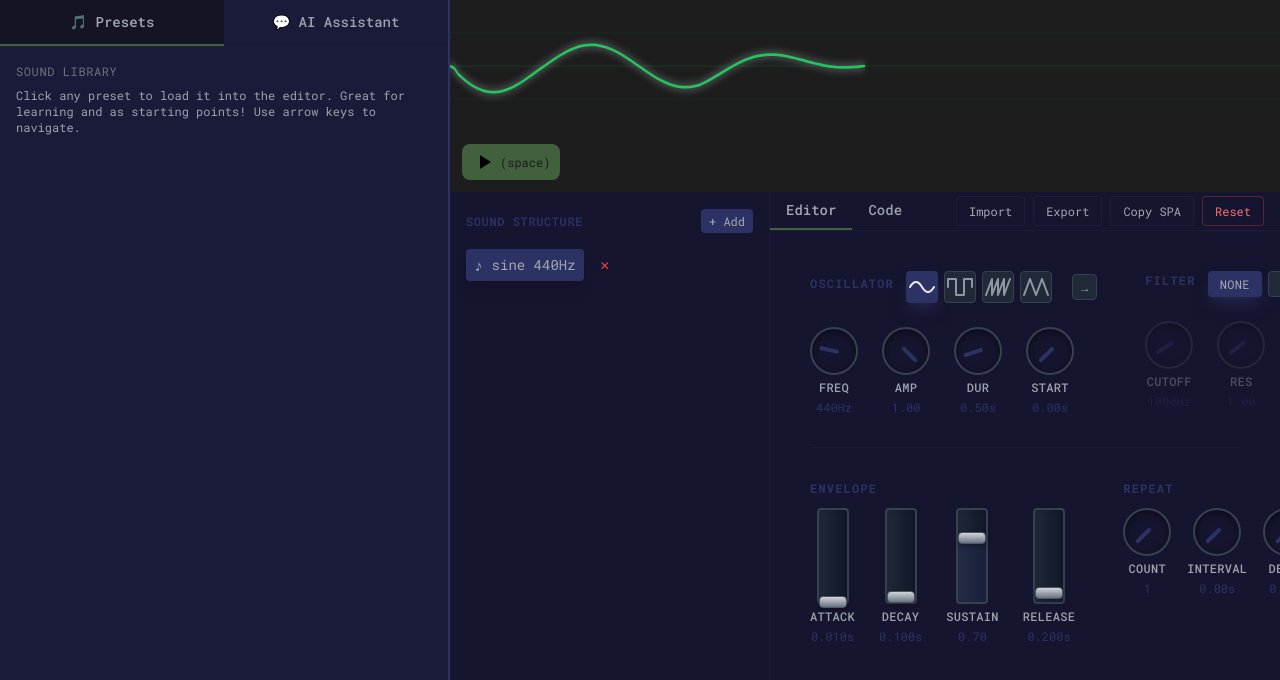
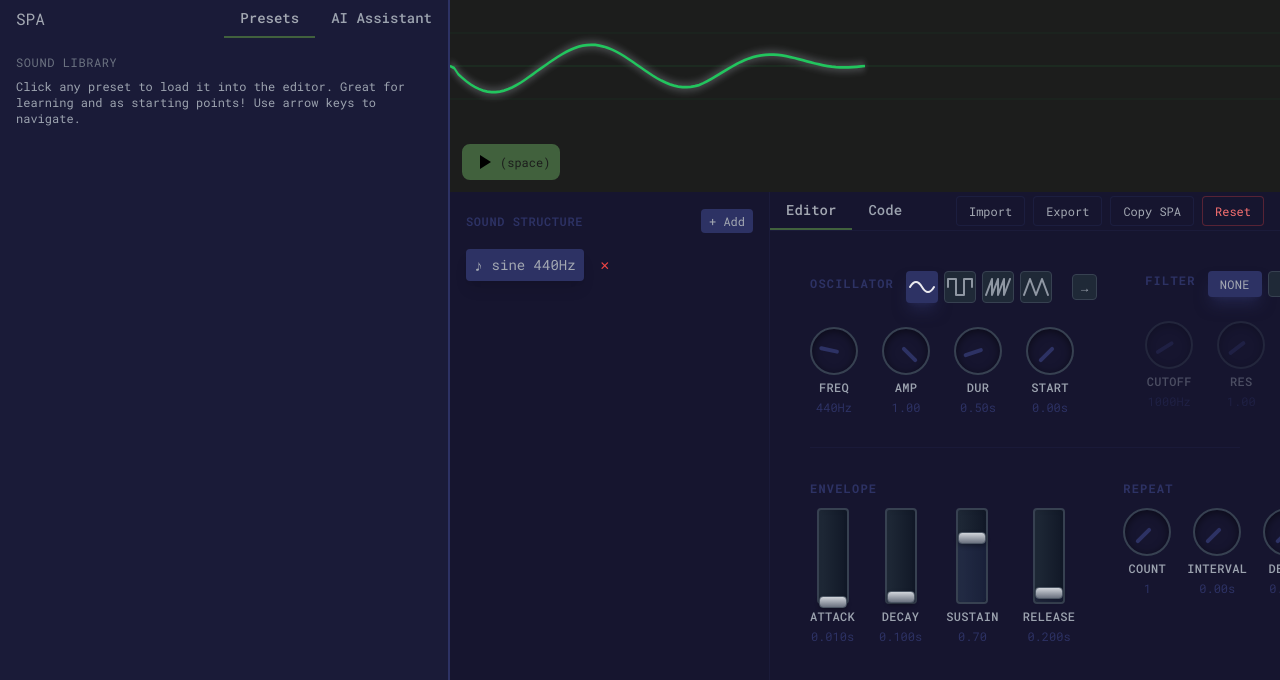
Before and after one commit to noiseflood/spa, a Next.js app in the folder web/: page /editor in a window 1280 px wide. Shown: the top 680 px of the page. Built offline with nearby package versions, Linux system fonts and the light colour scheme.

Commit message:
Update styles

```diff
--- a/web/components/CodeEditor.tsx
+++ b/web/components/CodeEditor.tsx
@@ -477,7 +477,7 @@ export default function CodeEditor({
       )}
 
       {/* Toolbar */}
-      <div className="flex items-center justify-between p-2 bg-navy-dark border-b border-navy-light/20">
+      <div className="flex items-center justify-between p-2 bg-navy-dark border-b border-navy-light/20 select-none">
         <div className="flex items-center gap-2">
           <span className="text-xs text-gray-500">
             {error ? (
--- a/web/components/UnifiedSidebar.tsx
+++ b/web/components/UnifiedSidebar.tsx
@@ -90,10 +90,7 @@ export default function UnifiedSidebar({
     setChatMessages((prevMessages) => {
       const lastMessage = prevMessages[prevMessages.length - 1];
       if (lastMessage?.isLoading) {
-        return [
-          ...prevMessages.slice(0, -1),
-          { ...lastMessage, content: `${loadingText}${dots}` },
-        ];
+        return [...prevMessages.slice(0, -1), { ...lastMessage, content: `${loadingText}${dots}` }];
       }
       return prevMessages;
     });
@@ -395,11 +392,20 @@ export default function UnifiedSidebar({
       setDotCount(1); // Reset dot animation
 
       // Add loading message
-      const loadingMessage = { role: 'assistant' as const, content: `${loadingText}.`, isLoading: true };
+      const loadingMessage = {
+        role: 'assistant' as const,
+        content: `${loadingText}.`,
+        isLoading: true,
+      };
       setChatMessages([...updatedMessages, loadingMessage]);
 
       try {
-        const responseMessages = await sendChatMessages(updatedMessages, apiKey, onEditorUpdate, currentSPA);
+        const responseMessages = await sendChatMessages(
+          updatedMessages,
+          apiKey,
+          onEditorUpdate,
+          currentSPA
+        );
         setChatMessages(responseMessages);
       } catch (error) {
         console.error('Error sending message:', error);
@@ -460,21 +466,27 @@ export default function UnifiedSidebar({
 
   return (
     <div className="w-[450px] bg-navy-medium border-r-2 border-navy-light flex flex-col h-full">
+      <div className="flex justify-between items-center">
+        <div>
+          <a href="/" rel="noopener noreferrer" className="px-4">
+            SPA
+          </a>
+        </div>
         {/* Tab Header */}
-      <div className="flex border-b border-navy-light/20">
+        <div className="flex select-none">
           <button
             onMouseEnter={() => playSoundEffect('ui-feedback/hover')}
             onClick={() => {
               playSoundEffect('ui-feedback/tab-switch');
               setActiveTab('presets');
             }}
-          className={`flex-1 px-4 py-3 text-sm font-medium transition-colors border-b-2 ${
+            className={`px-4 py-2 text-sm font-medium transition-colors border-b-2 ${
               activeTab === 'presets'
-              ? 'bg-navy-dark text-white border-b-2 border-green'
-              : 'border-transparent text-gray-400 hover:text-white hover:bg-navy-dark/50'
+                ? 'text-white border-green'
+                : 'text-gray-400 hover:text-white border-transparent'
             }`}
           >
-          🎵 Presets
+            Presets
           </button>
           <button
             onMouseEnter={() => playSoundEffect('ui-feedback/hover')}
@@ -482,14 +494,15 @@ export default function UnifiedSidebar({
               playSoundEffect('ui-feedback/tab-switch');
               setActiveTab('chat');
             }}
-          className={`flex-1 px-4 py-3 text-sm font-medium transition-colors border-b-2 ${
+            className={`px-4 py-2 text-sm font-medium transition-colors border-b-2 ${
               activeTab === 'chat'
-              ? 'bg-navy-dark text-white border-b-2 border-green'
-              : 'border-transparent text-gray-400 hover:text-white hover:bg-navy-dark/50'
+                ? 'text-white border-green'
+                : 'text-gray-400 hover:text-white border-transparent'
             }`}
           >
-          💬 AI Assistant
+            AI Assistant
           </button>
+        </div>
       </div>
 
       {/* Tab Content */}
@@ -508,7 +521,7 @@ export default function UnifiedSidebar({
               const isFocused =
                 focusedItem?.type === 'category' && focusedItem.category === category;
               return (
-                <div key={category} className="mb-3">
+                <div key={category} className="mb-3 select-none">
                   <button
                     data-focused={isFocused}
                     onMouseEnter={() => {
@@ -628,8 +641,7 @@ export default function UnifiedSidebar({
           {/* Suggested Prompts (only show if no user messages yet) */}
           {chatMessages.filter((m) => m.role === 'user').length === 0 && (
             <div className="px-4 pb-2 flex-shrink-0">
-              <p className="text-xs text-gray-500 mb-2">Try one of these:</p>
-              <div className="flex flex-wrap gap-2">
+              <div className="flex flex-wrap gap-2 justify-center">
                 {suggestedPrompts.map((prompt, index) => (
                   <button
                     key={index}
@@ -695,9 +707,10 @@ export default function UnifiedSidebar({
               </div>
             ) : (
               <>
-                <div className="flex gap-2 mb-2">
-                  <input
-                    type="text"
+                <div className="flex flex-col gap-4 mb-2 px-3 py-2 bg-navy-dark border-2 border-navy-light/20 rounded">
+                  <textarea
+                    id="chat-input"
+                    rows={2}
                     value={inputValue}
                     onChange={(e) => setInputValue(e.target.value)}
                     onKeyDown={(e) => {
@@ -707,23 +720,25 @@ export default function UnifiedSidebar({
                       }
                     }}
                     placeholder="Ask about sounds or describe what you want..."
-                    className="flex-1 px-3 py-2 bg-navy-dark text-white rounded border border-navy-light/20 focus:outline-none focus:border-green text-sm"
+                    className="w-full py-3 bg-transparent flex-1 text-white rounded focus:outline-none focus:border-green text-sm"
                   />
+                  <div className="w-full flex justify-between items-center">
+                    <div></div>
+                    <div>
                       <button
                         onMouseEnter={() => playSoundEffect('ui-feedback/hover')}
                         onClick={() => {
                           playSoundEffect('ui-feedback/button-click');
                           handleSendMessage();
                         }}
-                    className="px-4 py-2 bg-green text-navy-dark rounded hover:bg-green/80 transition-colors font-medium text-sm"
+                        className="px-2 py-1 bg-green text-navy-dark rounded hover:bg-green/80 transition-colors font-medium text-xs uppercase"
                       >
                         Send
                       </button>
                     </div>
+                  </div>
+                </div>
                 <div className="flex items-center justify-between">
-                  <p className="text-[10px] text-gray-500">
-                    Tip: Check the Presets tab for examples and inspiration!
-                  </p>
                   <div className="flex gap-3">
                     <button
                       onClick={handleClearChat}
--- a/web/pages/editor.tsx
+++ b/web/pages/editor.tsx
@@ -99,7 +99,9 @@ export default function Editor() {
   const [expandedNodes, setExpandedNodes] = useState<Set<number>>(new Set());
   const [activeEditorTab, setActiveEditorTab] = useState<'editor' | 'code'>('editor');
   const [hasCodeError, setHasCodeError] = useState(false);
-  const [presetCategories, setPresetCategories] = useState<Record<string, Record<string, string>>>({});
+  const [presetCategories, setPresetCategories] = useState<Record<string, Record<string, string>>>(
+    {}
+  );
   const audioContextRef = useRef<AudioContext | null>(null);
   const nodeIdCounterRef = useRef(1); // Start at 1 since we have node 0
   const fileInputRef = useRef<HTMLInputElement>(null);
@@ -108,7 +110,7 @@ export default function Editor() {
 
   // Initialize preset categories on mount
   useEffect(() => {
-    initializePresets().then(categories => {
+    initializePresets().then((categories) => {
       setPresetCategories(categories);
     });
   }, []);
@@ -1200,7 +1202,7 @@ export default function Editor() {
           {/* Left: Synth Controls */}
           <div className="flex-1 flex flex-col overflow-hidden bg-navy">
             {/* Top Bar: Waveform */}
-            <div className="flex gap-4">
+            <div className="flex gap-4 select-none">
               <div className="flex flex-col w-full h-48 bg-grey">
                 <div className="h-36 overflow-hidden relative">
                   {allLayers.length > 0 ? (
@@ -1381,7 +1383,7 @@ export default function Editor() {
 
             {/* Synth Control Panel */}
             <div className="flex h-full overflow-hidden">
-              <div className="w-80 flex-shrink-0 border-r border-navy-light/20 overflow-y-auto">
+              <div className="w-80 flex-shrink-0 border-r border-navy-light/20 overflow-y-auto select-none">
                 <div className="p-4">
                   <div className="flex items-center justify-between mb-4">
                     <h3 className="text-navy-light font-semibold text-xs uppercase tracking-wider">
@@ -1437,7 +1439,7 @@ export default function Editor() {
 
               <div className="flex-1 flex flex-col min-w-0 overflow-hidden">
                 {/* Tab Header and Action Buttons */}
-                <div className="flex justify-between items-center border-b border-navy-light/20">
+                <div className="flex justify-between items-center border-b border-navy-light/20 select-none">
                   <div className="flex">
                     <button
                       onClick={() => {
@@ -1513,7 +1515,7 @@ export default function Editor() {
 
                 {/* Tab Content */}
                 {activeEditorTab === 'editor' ? (
-                  <div className="flex-1 overflow-y-auto p-4 pb-24">
+                  <div className="flex-1 overflow-y-auto p-4 pb-24 select-none">
                     {currentLayer ? (
                       <div className="max-w-6xl">
                         {currentLayer.sound.type === 'tone' ? (
@@ -1631,9 +1633,7 @@ export default function Editor() {
             </div>
 
             <div className="p-6 space-y-4">
-              <p className="text-white">
-                Are you sure you want to reset the editor? This will:
-              </p>
+              <p className="text-white">Are you sure you want to reset the editor? This will:</p>
               <ul className="list-disc list-inside text-white/80 space-y-2 ml-2">
                 <li>Clear all current sounds and layers</li>
                 <li>Reset to default single tone</li>
```
Lines whose indentation alone changed are shown as unchanged.
